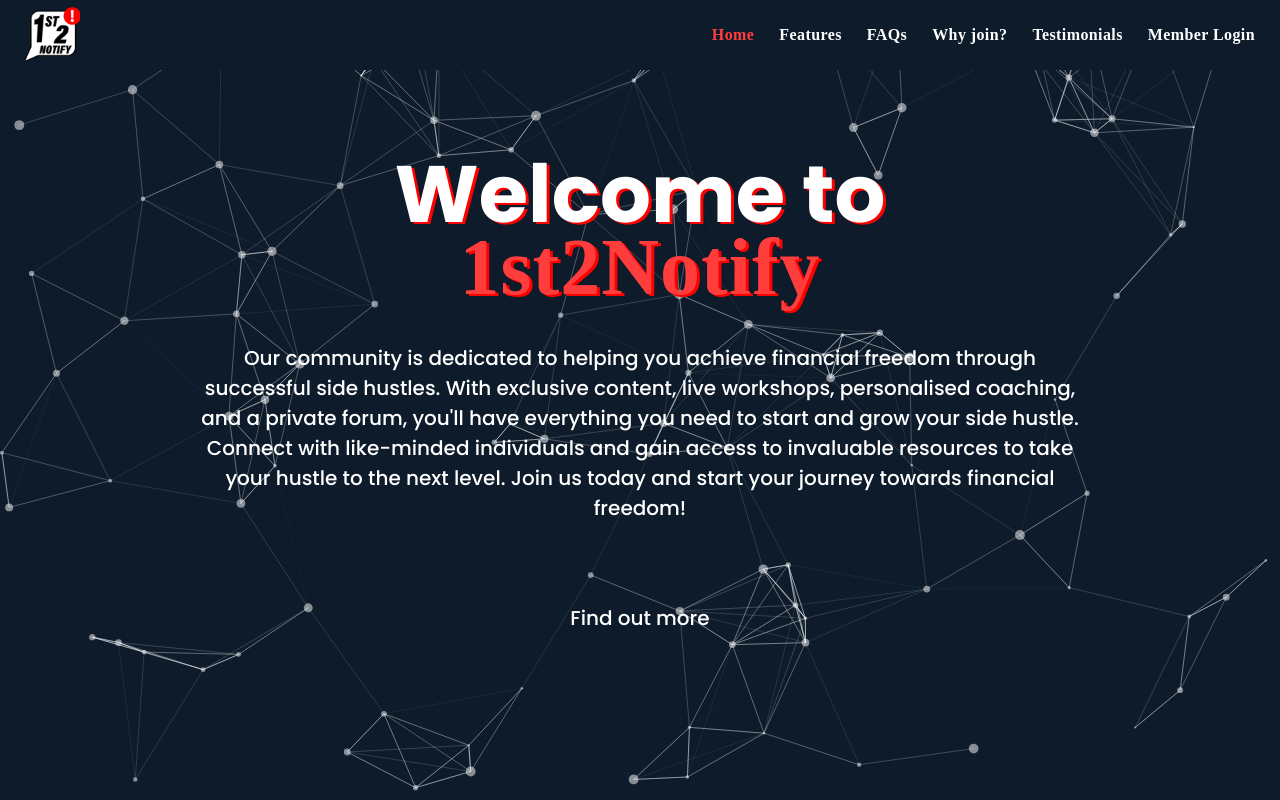
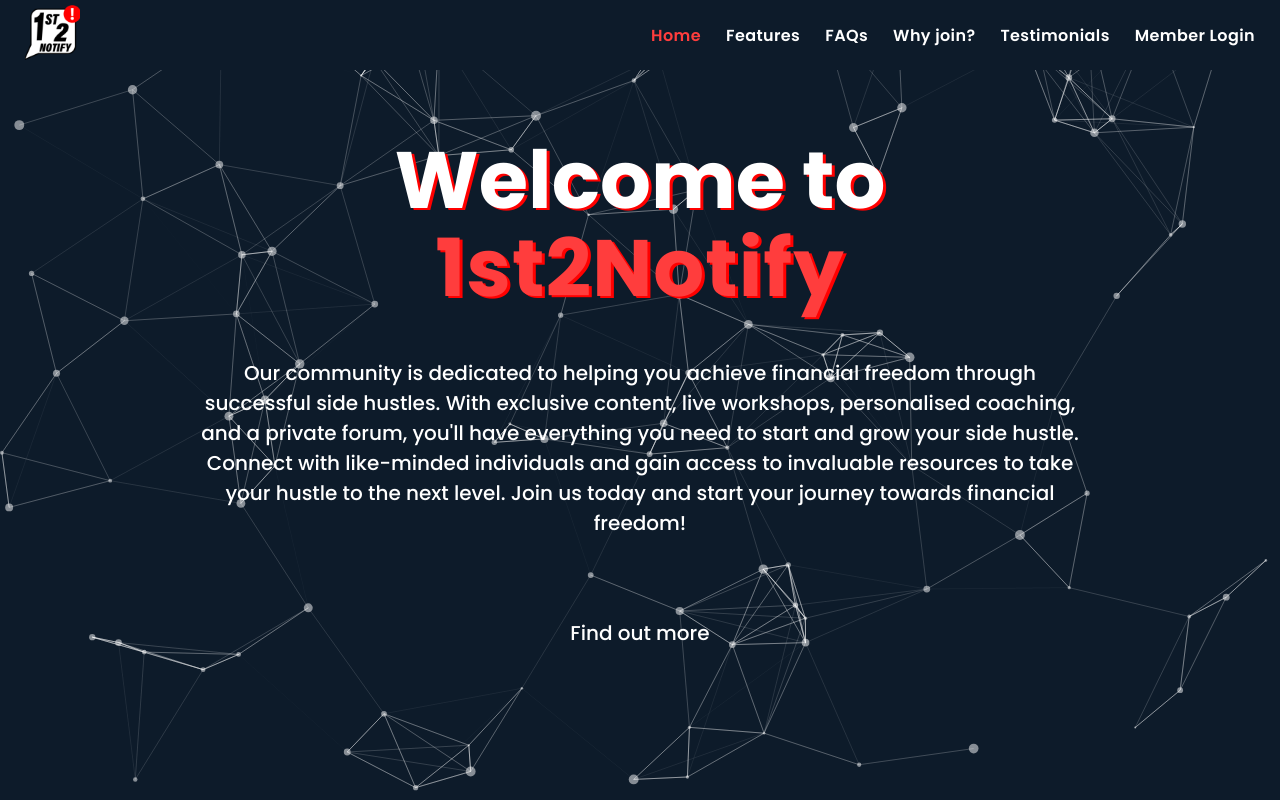
Before and after one commit to alexmbentley/12n-site, a Next.js app: page / in a window 1280 px wide. Shown: the top 800 px of the page. Built offline with nearby package versions, Linux system fonts and the light colour scheme; a web font is replaced by a local one.

Commit message:
changed fonts

```diff
--- a/next.config.js
+++ b/next.config.js
@@ -3,8 +3,6 @@
 
 const nextConfig = {
   reactStrictMode: true,
-  optimizeFonts: false,
-
   sassOptions: {
     includePaths: [path.join(__dirname, 'styles')],
   },
--- a/package.json
+++ b/package.json
@@ -9,6 +9,7 @@
     "lint": "next lint"
   },
   "dependencies": {
+    "@next/font": "^13.2.4",
     "next": "13.2.4",
     "react": "18.2.0",
     "react-burger-menu": "^3.0.9",
--- a/styles/globals.scss
+++ b/styles/globals.scss
@@ -96,6 +96,7 @@
 
 body {
   background-color: $color-navy-dark;
+  font-family: 'Poppins', 'Teko', sans-serif;
 
   a {
     text-decoration: none;
@@ -863,6 +864,7 @@
     align-items: center;
     width: 100%;
     justify-content: space-between;
+    font-family: $secondary-font;
 
     &-title {
       font-size: 2.5rem;
```
Also changed, not shown: 1 other file (tests, documents, lock files or other folders).
